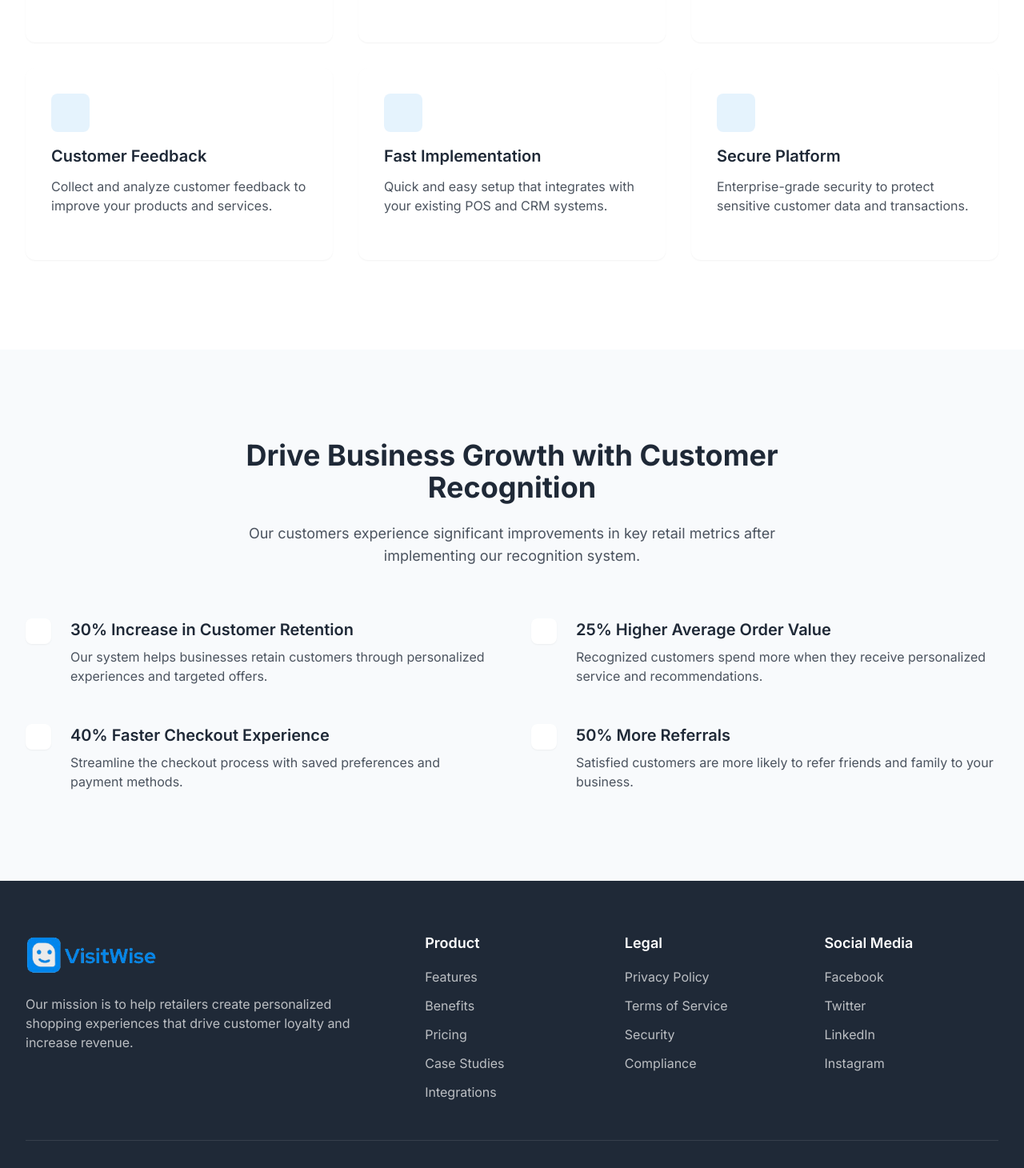
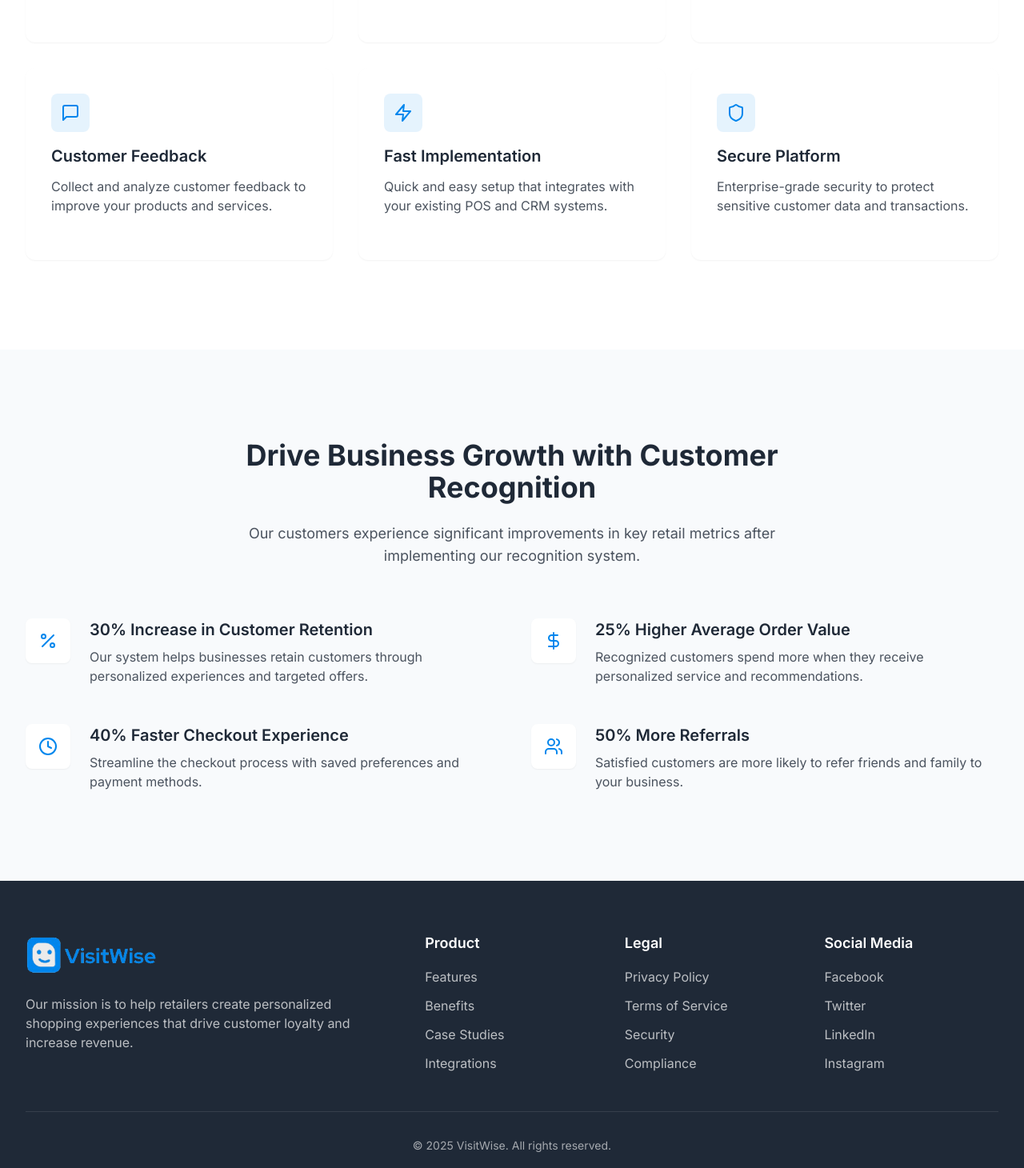
Before and after one commit to visitwise/Visit-Wise, a React (Vite) app: page / in a window 1280 px wide. Shown: the part 1140-2600 px from the top of the page at 80% size. Built offline with nearby package versions, Linux system fonts and the light colour scheme.

Commit message:
fixed icons displaying issue

```diff
--- a/src/components/sections/Benefits.tsx
+++ b/src/components/sections/Benefits.tsx
@@ -1,7 +1,20 @@
 import React from 'react';
 import { benefits } from '../../data/benefits';
 import Container from '../ui/Container';
-import * as LucideIcons from 'lucide-react';
+import {
+  Percent,
+  DollarSign,
+  Clock,
+  Users,
+  LucideIcon
+} from 'lucide-react';
+
+const iconMap: Record<string, LucideIcon> = {
+  Percent,
+  DollarSign,
+  Clock,
+  Users,
+};
 
 const Benefits: React.FC = () => {
   return (
@@ -19,8 +32,7 @@ const Benefits: React.FC = () => {
 
         <div className="grid grid-cols-1 md:grid-cols-2 gap-12">
           {benefits.map((benefit, index) => {
-            // Dynamically get the icon from Lucide
-            const IconComponent = LucideIcons[benefit.icon as keyof typeof LucideIcons];
+            const IconComponent = iconMap[benefit.icon];
 
             return (
               <div
@@ -28,9 +40,7 @@ const Benefits: React.FC = () => {
                 className="flex items-start gap-6 transition-all duration-300 hover:translate-x-1"
               >
                 <div className="bg-white shadow-sm rounded-lg p-4 flex-shrink-0">
-                  {typeof IconComponent === 'function' && 'displayName' in IconComponent && (
-                    <IconComponent size={24} className="text-primary" />
-                  )}
+                  {IconComponent && <IconComponent size={24} className="text-primary" />}
                 </div>
                 <div>
                   <h3 className="text-xl font-semibold mb-2">{benefit.title}</h3>
--- a/src/components/sections/Features.tsx
+++ b/src/components/sections/Features.tsx
@@ -23,10 +23,7 @@ const Features: React.FC = () => {
             // Dynamically get the icon from Lucide
             const IconComponent = LucideIcons[feature.icon as keyof typeof LucideIcons];
 
-            const isValidIcon =
-              typeof IconComponent === 'function' &&
-              // @ts-ignore
-              (IconComponent.prototype?.isReactComponent || String(IconComponent).includes('return React.createElement'));
+            const isValidIcon = !!IconComponent;
 
             return (
               <Card key={index} hoverEffect className="flex flex-col h-full">
--- a/src/data/footer.ts
+++ b/src/data/footer.ts
@@ -6,7 +6,6 @@ export const footerColumns: FooterColumn[] = [
     links: [
       { label: "Features", href: "#features" },
       { label: "Benefits", href: "#benefits" },
-      { label: "Pricing", href: "#pricing" },
       { label: "Case Studies", href: "#" },
       { label: "Integrations", href: "#" },
     ],
```
